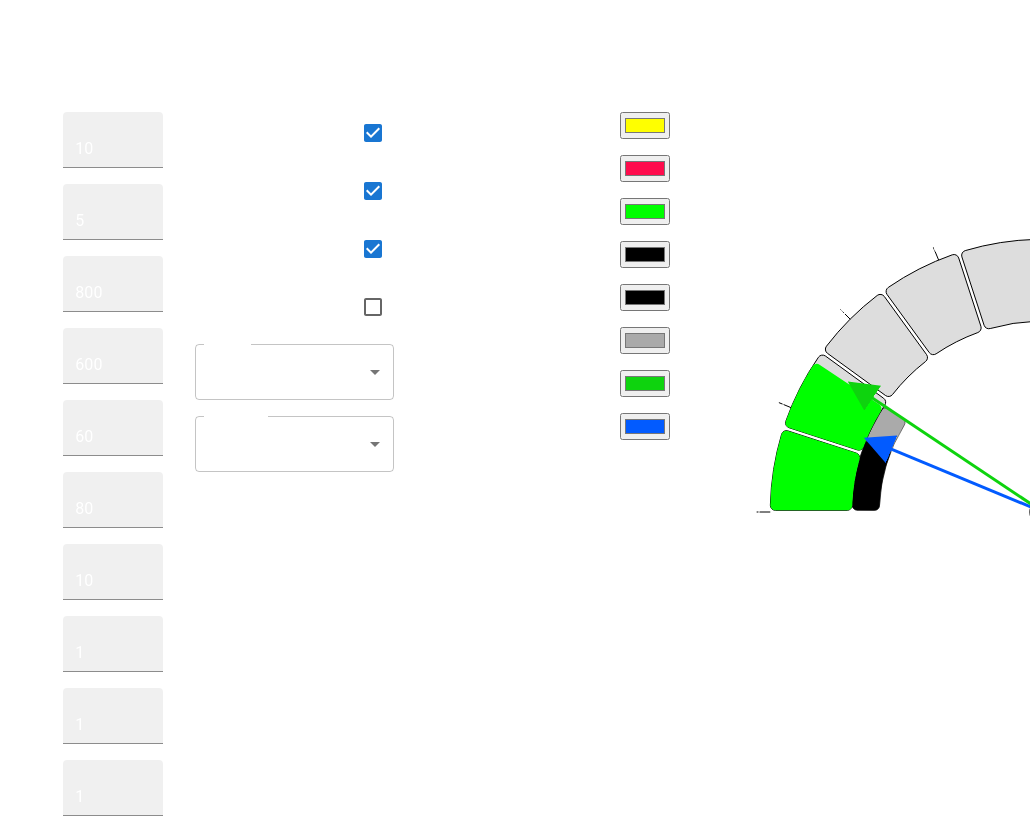
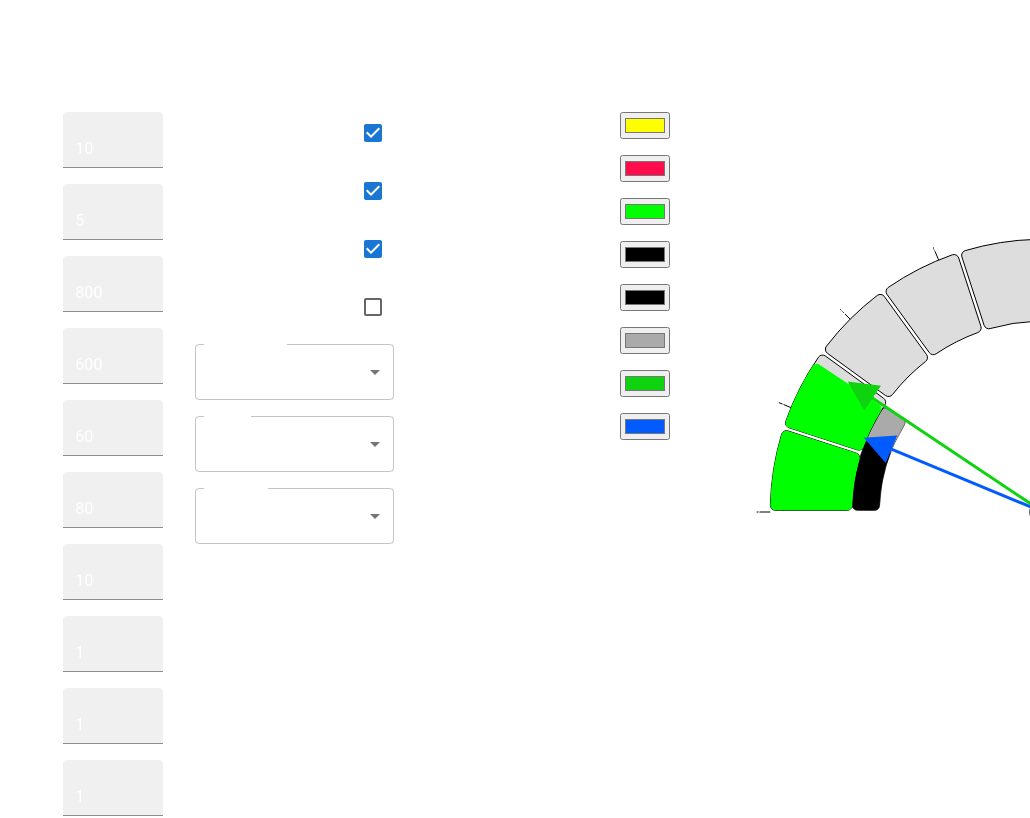
Before and after one commit to DarkvoiceGit/gaugeChart, a React (Vite) app in the folder baro-meter/: page / in a window 1280 px wide. Shown: the top 818 px of the page, without its empty margins (250-1280 px from the left). Built offline with nearby package versions, Linux system fonts and the light colour scheme.

Commit message:
add tileGradientType

```diff
--- a/baro-meter/src/App.tsx
+++ b/baro-meter/src/App.tsx
@@ -33,6 +33,7 @@ function App() {
     const [circleScale, setCircleScale] = useState<number>(0.5);
     const [selectedUnit, setSelectedUnit] = useState<string>('undefined');
     const [selectedFormatter, setSelectedFormatter] = useState<string>('undefined');
+    const [selectedGradientType, setSelectedGradientType] = useState<"full" | "tile" | undefined>('full');
 
     const formatterDayHourMinute = (value: number) => {
         const days = Math.floor(value);
@@ -66,8 +67,8 @@ function App() {
 
     const unitOptions = [
         { value: 'undefined', label: 'Keine Einheit' },
-        { value: 'km', label: 'Kilometer' },
-        { value: 'mile', label: 'Meilen' },
+{ value: 'km', label: 'Kilometer' },
+{ value: 'mile', label: 'Meilen' },
         { value: 'celsius', label: 'Celsius' },
         { value: 'fahrenheit', label: 'Fahrenheit' },
         { value: 'day', label: 'Tage' },
@@ -100,15 +101,24 @@ function App() {
         ],
     };
 
-    const handleUnitChange = (event: React.ChangeEvent<{ value: unknown }>) => {
+    const gradientType = [
+    { value: 'full', label: 'Full' },
+    { value: 'tile', label: 'Tile' },
+    ]
+
+    const handleUnitChange = (event: any) => {
         const unit = event.target.value as string;
         setSelectedUnit(unit);
         setSelectedFormatter('undefined'); // Formatter zurücksetzen
     };
 
-    const handleFormatterChange = (event: React.ChangeEvent<{ value: unknown }>) => {
+    const handleFormatterChange = (event: any) => {
         const formatter = event.target.value as string;
         setSelectedFormatter(formatter);
+    };
+    const handleGradientTypeChange = (event: any) => {
+        const gradientTypeSel = event.target.value as "full" | "tile";
+        setSelectedGradientType(gradientTypeSel);
     };
 
     const formatValue = (value: number) => {
@@ -232,6 +242,24 @@ function App() {
                         </Stack>
                     ))}
                     <Stack spacing={2} direction="column" flex={1}>
+                        {/* Selectbox für gradient type */}
+                        <FormControl fullWidth>
+                            <InputLabel style={{ color: '#fff' }}>GradientType:</InputLabel>
+                            <Select
+                                value={selectedGradientType}
+                                onChange={handleGradientTypeChange}
+                                label="GradientType"
+                                style={{ color: '#fff' }}
+                            >
+                                {
+                                    //@ts-ignore
+                                    gradientType.map((option) => (
+                                        <MenuItem key={option.value} value={option.value}>
+                                            {option.label}
+                                        </MenuItem>
+                                    ))}
+                            </Select>
+                        </FormControl>
                         {/* SelectBox für Einheiten */}
                         <FormControl fullWidth>
                             <InputLabel style={{ color: '#fff' }}>Einheit</InputLabel>
@@ -258,7 +286,9 @@ function App() {
                                 label="Formatter"
                                 style={{ color: '#fff' }}
                             >
-                                {formatterOptions[selectedUnit].map((option) => (
+                                {
+                                    //@ts-ignore
+                                    formatterOptions[selectedUnit].map((option) => (
                                     <MenuItem key={option.value} value={option.value}>
                                         {option.label}
                                     </MenuItem>
@@ -311,6 +341,7 @@ function App() {
                     circleScale={circleScale}
                     unitTickFormatter={(value: number) => formatToolTipValue(selectedFormatter, value)} // Formatter für Tooltips
                     unit={formatValue}
+                    gradientType={selectedGradientType}
                 />
             </Stack>
 
--- a/baro-meter/src/GaugeChart.tsx
+++ b/baro-meter/src/GaugeChart.tsx
@@ -31,7 +31,7 @@ interface GaugeProps {
     circleScale?: number
     unitTickFormatter?: (value: number) => string; // Neue Prop für den Formatter
     unit?: (value: number) => string
-    gradientType?: 'full' | 'radial'
+    gradientType?: 'full' | 'tile'
 
 }
 
@@ -157,7 +157,7 @@ const Gauge: React.FC<GaugeProps> = ({
                                          circleScale = (.5),
                                          unitTickFormatter,
                                          unit,
-                                         gradientType= 'radial'
+                                         gradientType= 'tile'
                                      }) => {
     const numTiles = tiles <= 0 ? 1 : tiles
     const ref = useRef<SVGSVGElement>(null);
@@ -264,7 +264,7 @@ const Gauge: React.FC<GaugeProps> = ({
     }
 
 
-    const getTileColor = (value: number, idx) => {
+    const getTileColor = (value: number, idx: number) => {
         if (!isTileColorGradient) {
             return value >= thresholdRedNormalized
                 ? colorTileThresholdRed
@@ -299,12 +299,16 @@ const Gauge: React.FC<GaugeProps> = ({
     const dayLabels = d3.range(0, thresholdRed + 1, 10)
     const labelRadius = radius * 1.05
 
+    const colorScale = d3.scaleLinear<string>()
+        .domain([0, thresholdYellowNormalized, thresholdRedNormalized])
+        .range([colorTileThresholdDefault, colorTileThresholdYellow, colorTileThresholdRed]);
 
     return (
         <div style={{position: 'relative'}}>
             <svg ref={ref} width={width} height={height}>
+                typescript
+                Copy
                 <defs>
-                    {/* Radiale Farbverläufe für jedes Tile */}
                     {tileAngles.map((_, index) => {
                         const tileValueRange = thresholdRed / numTiles;
                         const tileMinValue = index * tileValueRange;
@@ -312,31 +316,24 @@ const Gauge: React.FC<GaugeProps> = ({
                         const tileValueRangeNormalized = normalize(tileValueRange);
                         const tileValue = tileMinValueNormalized + tileValueRangeNormalized;
 
-                        // Bestimme die Start- und Endfarbe basierend auf dem Wert des Tiles
-                        const startColor = tileValue >= thresholdRedNormalized
-                            ? colorTileThresholdRed
-                            : tileValue >= thresholdYellowNormalized
-                                ? colorTileThresholdYellow
-                                : colorTileThresholdDefault;
-                        const endColor = tileValue >= thresholdRedNormalized
-                            ? colorTileThresholdRed
-                            : tileValue >= thresholdYellowNormalized
-                                ? colorTileThresholdYellow
-                                : colorTileThresholdDefault;
+                        // Bestimme die Farbe basierend auf dem Wert des Tiles
+                        const startColor = colorScale(tileValue);
+                        const endColor = colorScale(tileValue + tileValueRangeNormalized);
 
                         return (
-                            <radialGradient
+                            <linearGradient
                                 key={index}
                                 id={`gradient-${index}`}
+                                transform={'rotate(-90)'}
                                 cx="50%"
                                 cy="50%"
                                 r="50%"
                                 fx="50%"
                                 fy="50%"
                             >
-                                <stop offset="0%" stopColor={startColor}/>
-                                <stop offset="100%" stopColor={endColor}/>
-                            </radialGradient>
+                                <stop offset="0%" stopColor={startColor} />
+                                <stop offset="100%" stopColor={endColor} />
+                            </linearGradient>
                         );
                     })}
                 </defs>
```
